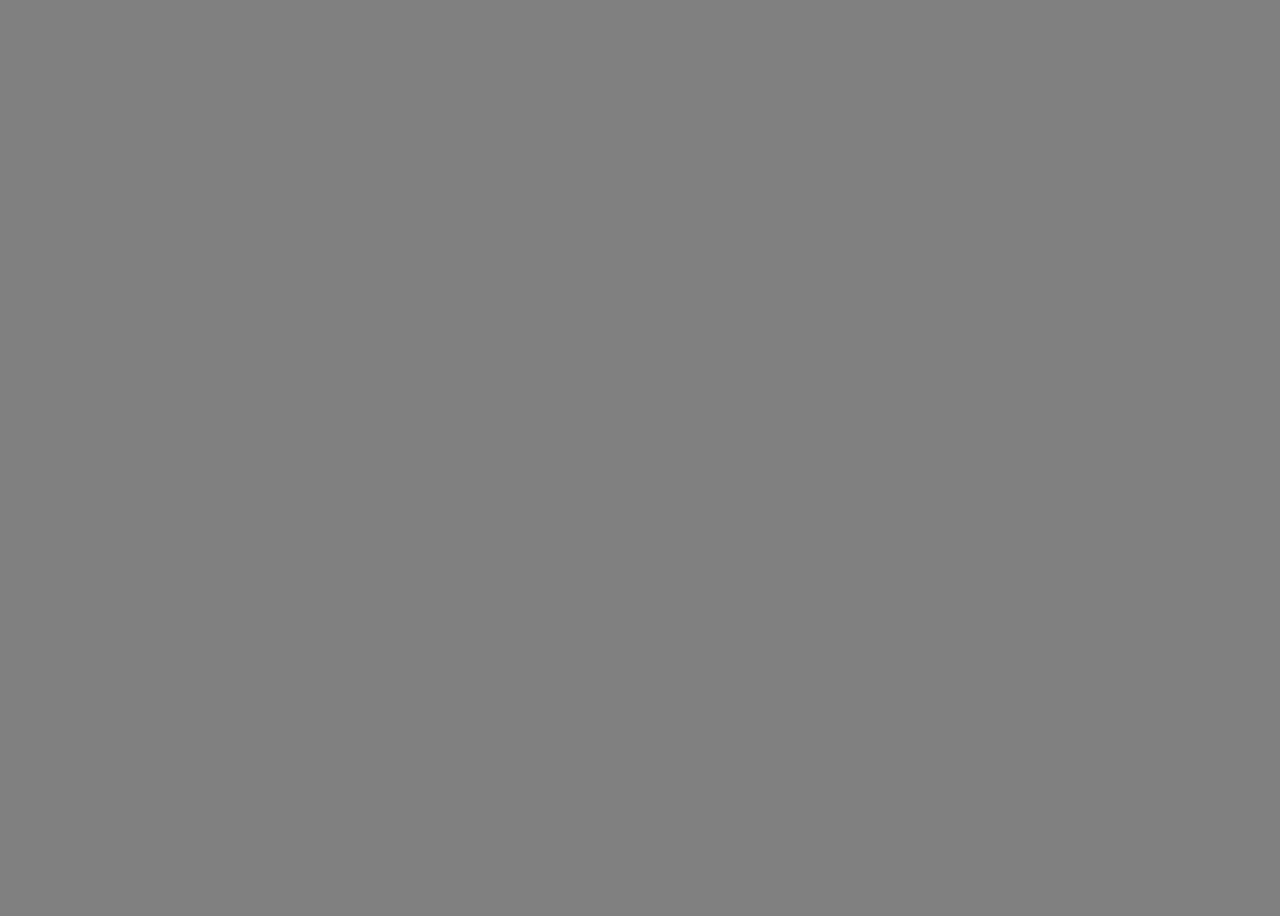
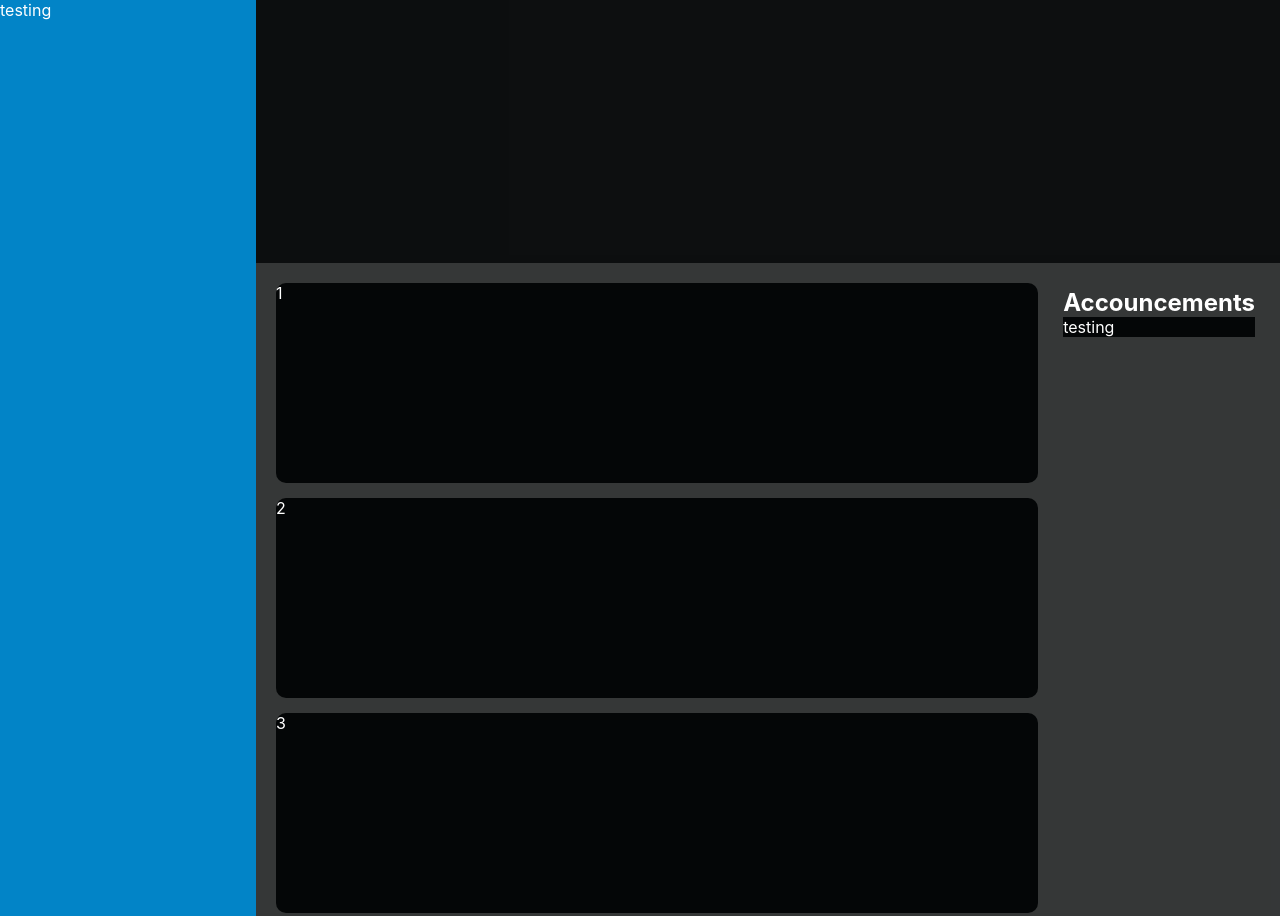
Before and after one commit to jeremyrupprecht/odinAdminDashboard, a website: page index.html in a window 1280 px wide. Shown: the top 916 px of the page. Before the commit the page ends 800 px from the top, so only its background shows below. Drawn offline with Linux system fonts and the light colour scheme.

Commit message:
Create unfilled grid layout

```diff
--- a/index.html
+++ b/index.html
@@ -8,23 +8,35 @@
 </head>
 <body>
     <div class="sidebar-grid">
+        <div class="sidebar">
+            testing
+        </div>
         <div class="navbar-grid">
-            <ul>
 
-            </ul>
         </div>
 
         <div class="mainbody-grid">
             <div class="projects-grid">
-
+                <div class="project-card">1</div>
+                <div class="project-card">2</div>
+                <div class="project-card">3</div>
+                <div class="project-card">4</div>
+                <div class="project-card">5</div>
+                <div class="project-card">6</div>
             </div>
             <div class="accouncements">
-
-            </div>
-            <div class="trending">
-
+                <h2>Accouncements</h2>
+                <div>
+                    testing
+                </div>
             </div>
 
+            <div class="trending">
+                <h2>Trending</h2>
+                <div>
+                    testing
+                </div>
+            </div>
         </div>
     </div>
 </body>
--- a/styles.css
+++ b/styles.css
@@ -1,8 +1,76 @@
+:root {
+    --dash-foreground: #030506f5;
+    --dash-background: #030506cc;
+}
+
 * {
     margin: 0px;
     padding: 0px;
+    font-family: "Source Sans Pro", -apple-system, BlinkMacSystemFont, "Segoe UI", Roboto, Oxygen, Ubuntu, Cantarell, "Open Sans", "Helvetica Neue", sans-serif;
+    color: white;
+    box-sizing: border-box;
 }
 
-body {
-    background-color: gray;
+.sidebar-grid {
+    min-height: 100vh;
+    display: grid;
+    grid-template: 1fr 5fr / 1fr 4fr;
 }
+
+.sidebar {
+    background-color: #0284c7;
+    grid-area: 1 / 1 / 3 / 2;
+}
+
+.navbar-grid {
+    grid-area: 1 / 2 / 2 / 3;
+    background-color: var(--dash-foreground);
+
+    display: grid;
+}
+
+.mainbody-grid {
+    background-color: var(--dash-background);
+
+    display: grid;
+    grid-template: 1fr 1fr / 4fr 1fr;
+    padding: 10px;
+}
+
+.projects-grid {
+    grid-area: 1 / 1 / 3 / 2;
+    display: grid;
+    grid-template-rows: repeat(2, 1fr);
+    grid-template-columns: repeat(auto-fit, minmax(400px, 1fr));
+    gap: 15px;
+    padding: 10px;
+}
+
+.project-card {
+    background-color: var(--dash-foreground);
+    height: 1fr;
+    display: flex;
+    border-radius: 10px;
+    min-height: 200px;
+}
+
+h2 {
+    text-align: center;
+}
+
+.accouncements {
+    grid-area: 1 / 2 / 2 / 3;
+    border-radius: 10px;
+    margin: 15px;
+
+}
+
+.accouncements div, .trending div {
+    background-color: var(--dash-foreground);
+}
+
+.trending {
+    grid-area: 2 / 2 / 3 / 3;
+    border-radius: 10px;
+    margin: 15px;
+}
```
